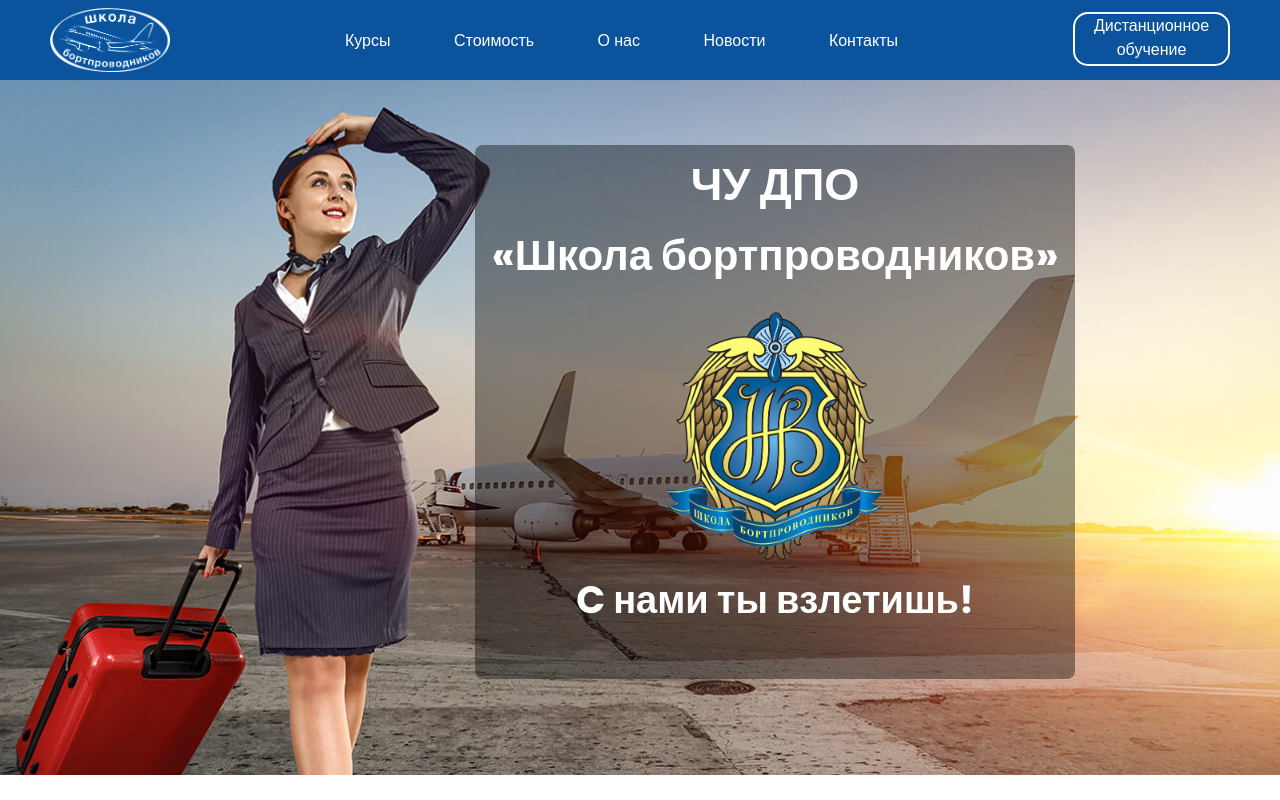
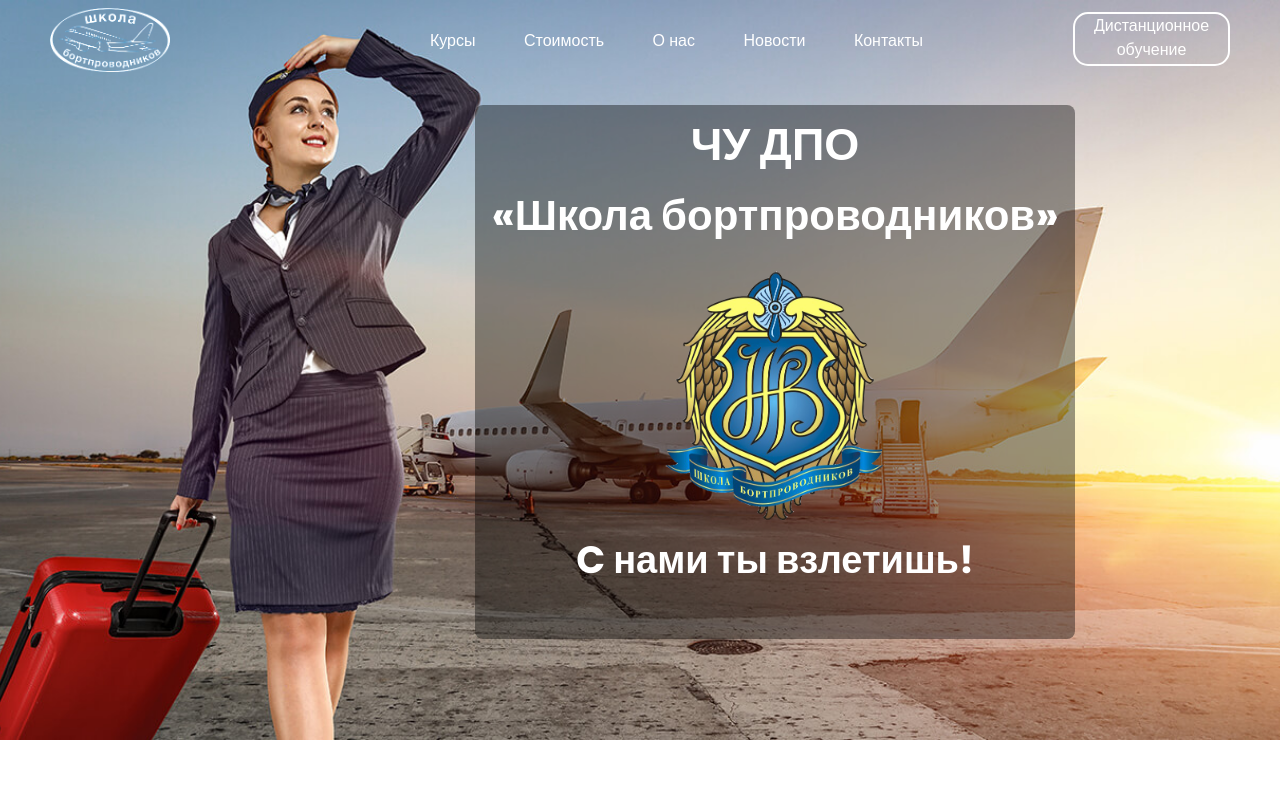
Before and after one commit to Dantex174/AirSchool__concept, a website: page src/index.html in a window 1280 px wide. Drawn offline with Linux system fonts and the light colour scheme.

Commit message:
изменение в header и promo. Сделал прозрачный header с позицией absolut, подправил меню и позиционирование блоков.

```diff
--- a/src/sass/pages/_main.scss
+++ b/src/sass/pages/_main.scss
@@ -1,7 +1,8 @@
 .header {
+    position: absolute;
     width: 100%;
     height: 80px;
-    background-color: #0b539c;
+    // background-color: #0b539c;
     z-index: 999;
     &__wrapper {
         display: flex;
@@ -16,13 +17,15 @@
             list-style: none;
             padding: 25px 10px;
             margin: 0 auto;
+            padding-left: 120px;
         }
         &__link {
             transition: 0.2s;
+            padding: 0 10px;
             &:hover {
                 background-color: #007dfd;
                 border-radius: 15px;
-                padding: 0 15px;
+
                 border: 1px solid white;
             }
             a {
@@ -37,8 +40,8 @@
     }
 }
 .promo {
-    max-height: 695px;
-    padding: 65px 135px 135px 135px;
+    max-height: 740px;
+    padding: 105px 135px 135px 135px;
     background: url(../img/bg/promo.jpg) center (center/cover) no-repeat;
     &__wrapper {
         display: flex;
```
Also changed, not shown: src/css/style.min.css.
